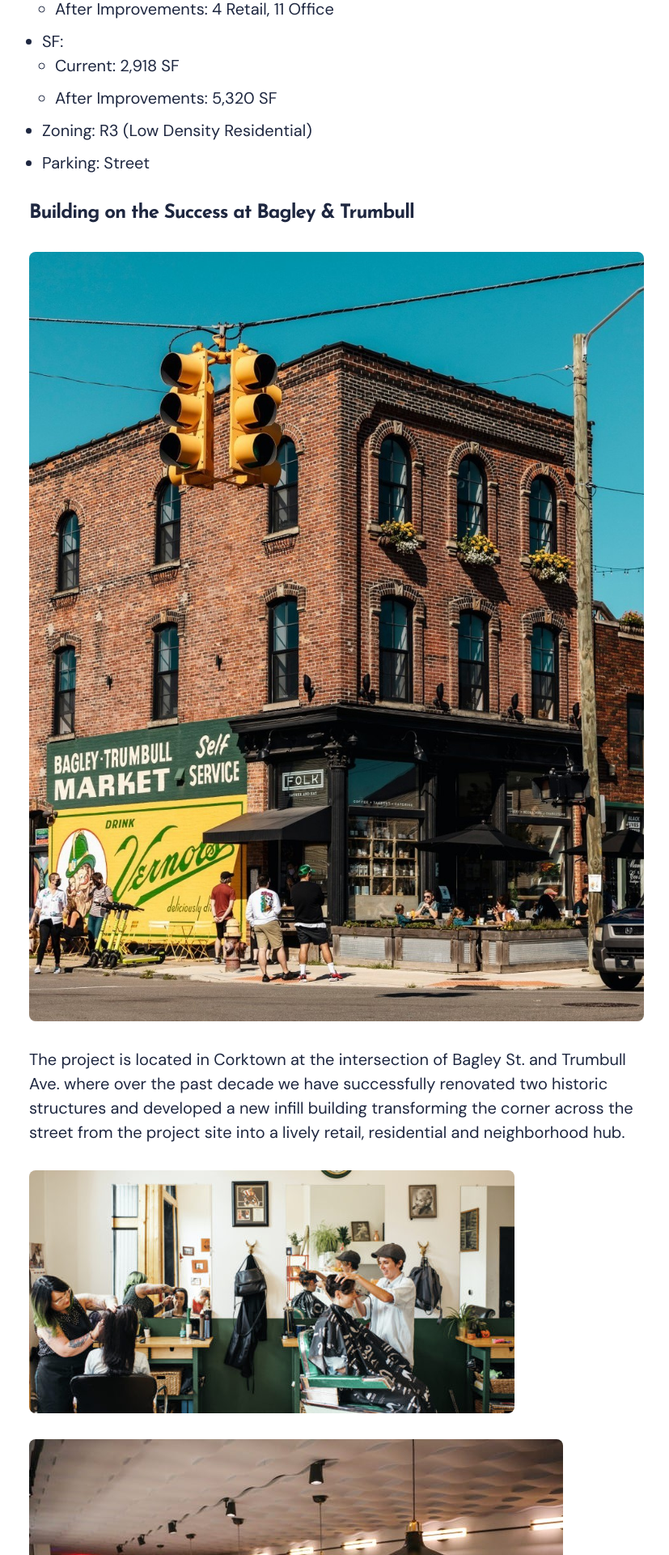
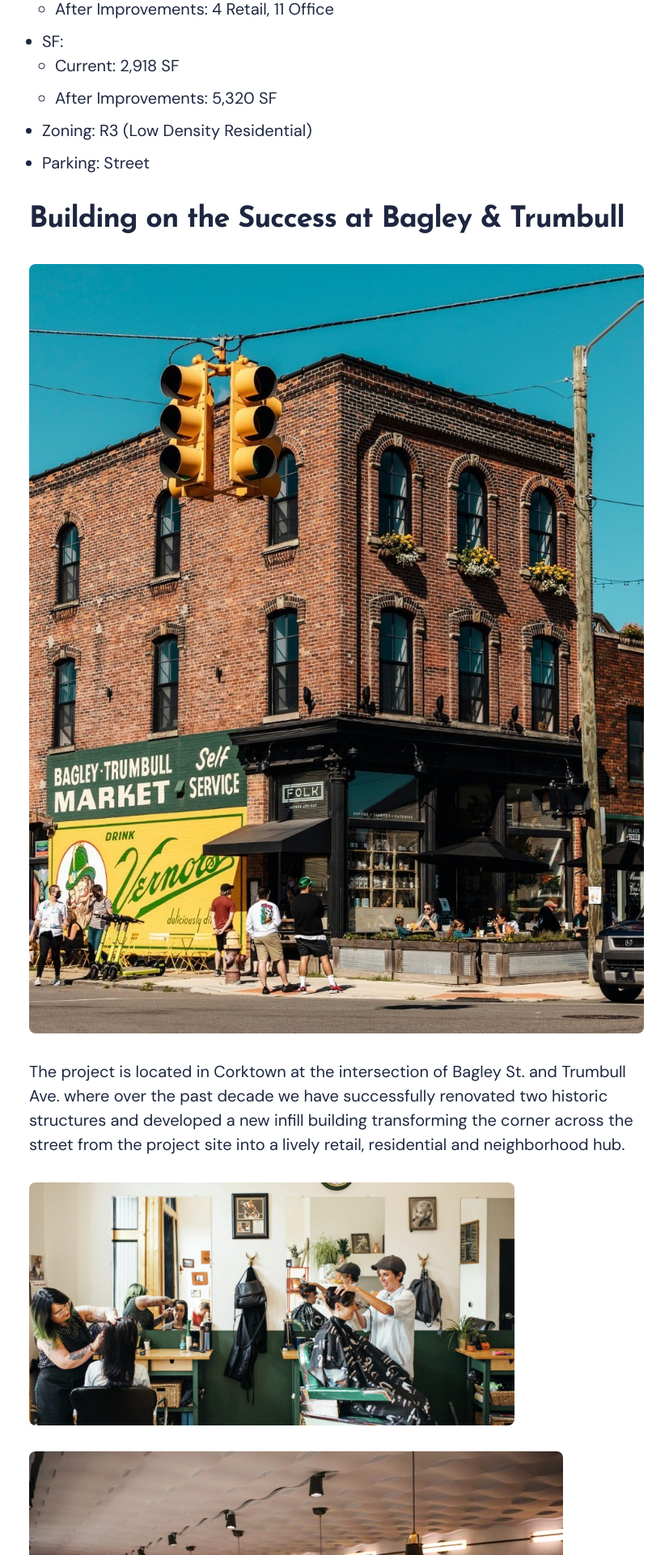
Before and after one commit to balletrealestate/balletrealestate.github.io, a Jekyll site: the page built from _posts/2022-01-07-1451-bagley.markdown, in a window 1280 px wide. Shown: the part 3997-5917 px from the top of the page at 81% size, without its empty margins (224-1051 px from the left). Built offline with Jekyll 4.4.1, drawn with Linux system fonts in a browser that asks for light colours; nearby versions of some CDN libraries.

Commit message:
normalized the header hierarchy

```diff
--- a/_posts/2022-01-07-1451-bagley.markdown
+++ b/_posts/2022-01-07-1451-bagley.markdown
@@ -48,7 +48,7 @@
 * Zoning: R3 (Low Density Residential)
 * Parking: Street
 
-### Building on the Success at Bagley & Trumbull
+# Building on the Success at Bagley & Trumbull
 
 ![Folk](/images/folk.jpeg "Folk")
 
@@ -69,7 +69,7 @@
 
 ![Spectacle Society](/images/spectacle-society.jpeg "Spectacle Society")
 
-### Building on the Success of Corktown
+# Building on the Success of Corktown
 
 Corktown real estate is hot. Over $1.5B of commercial, retail and recreational development is recently completed or under construction within 6 blocks of 1451 Bagley, including a 230 key luxury hotel, 1,036 new residential units, $1B in new office space for high tech workers and a $100MM riverfront park.
 
@@ -87,7 +87,7 @@
 # Capital Structure
 We plan to raise the entire $1.45MM via Opportunity Zone equity or other non-OZ equity looking to ride alongside the OZ business plan
 
-### Sources
+## Sources
 
 <div class="table-container">
 <table>
@@ -100,7 +100,7 @@
 
 ![1451 Bagley 7](/images/1451-bagley-7.png "1451 Bagley 7")
 
-### Uses
+## Uses
 
 <div class="table-container">
 <table>
@@ -123,11 +123,11 @@
 
 ![1451 Bagley 10](/images/1451-bagley-10.png "1451 Bagley 10")
 
-### Fees / Promote Structure
+## Fees / Promote Structure
 * Given the new product type for us with the small office suites, we've decided to not take any upfront development fees on this deal to demonstrate incentive alignment
 * The promote structure would be a 70/30 limited partner (LP)/general partner (GP) profit split up to a 15% IRR, 60/40 above a 15%, and 50/50 above a 20% (for capital events, 100% of the capital would go to LPs until their initial capital is repaid before the profit split kicks in)
 
-### Organizational Chart
+## Organizational Chart
 
 ![Organizational Chart](/images/org-chart.png)
 
@@ -140,7 +140,7 @@
 
 
 
-### 10 Year Projected Returns - $100,000 Investment
+## 10 Year Projected Returns - $100,000 Investment
 
 <div class="table-container">
   <table>
@@ -162,7 +162,7 @@
 ![1451 Bagley 8](/images/1451-bagley-8.png "1451 Bagley 8")
 <br>
 
-### 10 Year Projected Returns - Entire Deal
+## 10 Year Projected Returns - Entire Deal
 
 <div class="table-container">
   <table>
@@ -177,10 +177,10 @@
 ![1451 Bagley 9](/images/1451-bagley-9.png "1451 Bagley 9")
 <br>
 
-## Opportunity Zone
+# Opportunity Zone
 Closing will take place in Q1 2022, so 2022 capital gains will be eligible for Opportunity Zone benefits.
 
-### About Opportunity Zones
+## About Opportunity Zones
 Want to learn more about Opportunity Zones? Below are a few resources from the web.
 
 #### [As Opportunity Zone Window Closes, The Case For Investment Is Stronger Than Ever](https://www.forbes.com/sites/forbesbizcouncil/2021/10/05/as-opportunity-zone-window-closes-the-case-for-investment-is-stronger-than-ever/?sh=4dbfbc1c55f5) from Forbes
@@ -226,7 +226,6 @@
 ![Comerica Bank]({{site.url}}/images/comerica.jpeg "Comerica Bank")
 ##### Huntington Bank (dual HQ to be completed in 2023)
 ![Huntington Bank HQ]({{ site.url }}/images/huntington-bank-hq.png "Huntington Bank HQ")
-
 
 ## Cost of Living
 * 12.4% below national average
@@ -317,16 +316,16 @@
 * [Kettering University - 61 miles](https://www.kettering.edu/)
 * [Michigan State University - 82 miles](https://msu.edu/)
 
-### Lifestyle
+## Lifestyle
 
-#### Groceries
+### Groceries
 * [Folk - 0.1 miles](https://www.folkdetroit.com/)
 * [Honey Bee Market - 0.7 miles](https://honeybeemkt.com/)
 * [Plum Market - 1.2 miles](https://www.plummarket.com/ally-detroit-center/)
 * [Whole Foods - 1.9 miles](https://www.wholefoodsmarket.com/stores/detroit)
 * [Meijer - 1.9 miles](https://www.rivertownmarket.com/)
 
-#### Healthcare
+### Healthcare
 * [Harper University Hospital - 2.2 miles](https://www.dmc.org/locations/detail/dmc-harper-university-hospital)
 * [Hutzel Women's Hospital - 2.2 miles](https://www.dmc.org/locations/detail/dmc-hutzel-womens-hospital)
 * [Children's Hospital of Michigan - 2.2 miles](https://www.childrensdmc.org/)
@@ -345,7 +344,7 @@
 ##### Michigan has the most lighthouses and the longest coastline of any state in the conterminous USA
 ![Big Sable Lighthouse]({{ site.url }}/images/big-sable-lighthouse.png "Big Sable Lighthouse")
 
-## Additional Information
+# Additional Information
 
 [![Download the Investment Profile]({{ site.url }}/images/1451BagleyProfileThumbnail.png "Investment Profile")]({{ site.url }}/assets/1451BagleyProfile.pdf)
 [Download the Investment Profile]({{ site.url }}/assets/1451BagleyProfile.pdf).
@@ -357,5 +356,4 @@
 [Download the Conceptual Design]({{ site.url }}/assets/1451BagleyConceptDesign.pdf).
 
 
-
 Please contact us if you want to invest [hello@balletrealestate.com](mailto:hello@balletrealestate.com).
```
